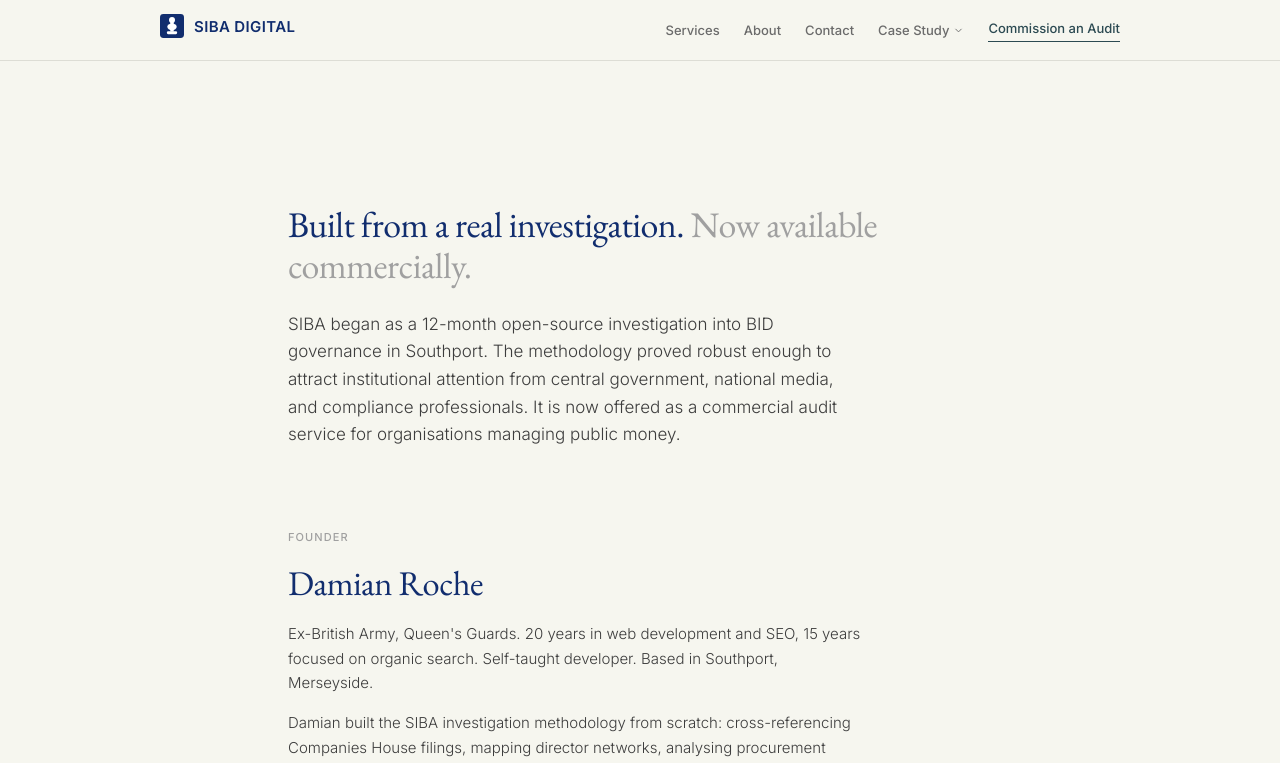
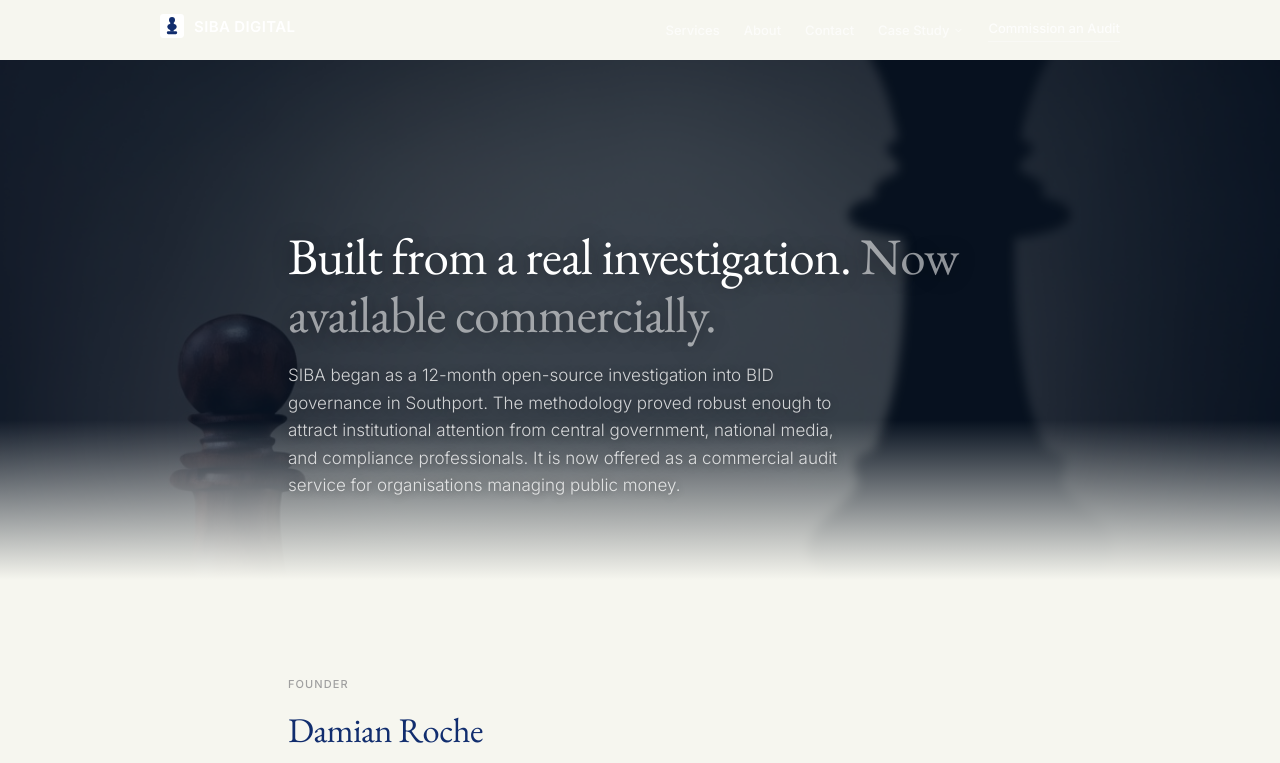
Before and after one commit to damian756/siba.digital, a Next.js app: page /about in a window 1280 px wide. Shown: the top 763 px of the page. Built offline with nearby package versions, Linux system fonts and the light colour scheme.

Commit message:
Add full-bleed hero to About page with transparent nav support

```diff
--- a/app/about/page.tsx
+++ b/app/about/page.tsx
@@ -1,4 +1,5 @@
 import type { Metadata } from "next";
+import Image from "next/image";
 import Link from "next/link";
 import { ArrowRight, ExternalLink } from "lucide-react";
 import Reveal from "@/components/Reveal";
@@ -47,23 +48,39 @@ export default function AboutPage() {
         dangerouslySetInnerHTML={{ __html: JSON.stringify(webPageSchema) }}
       />
 
-      <div className="mx-auto max-w-3xl px-4 sm:px-6 lg:px-8 py-24 lg:py-36">
-
-        <Reveal>
-          <h1 className="text-[32px] sm:text-[36px] text-[#112d6e] mb-6 leading-[1.15]">
+      {/* Hero */}
+      <div className="relative min-h-[65vh] flex items-end">
+        <Image
+          src="/images/about-hero.jpg"
+          alt="SIBA Digital — built from a real investigation"
+          fill
+          className="object-cover object-center"
+          priority
+        />
+        <div className="absolute inset-0 bg-[#0a1628]/78" />
+        <div className="absolute inset-x-0 bottom-0 h-40 bg-gradient-to-b from-transparent to-[#f6f6ef]" />
+        <div className="relative z-10 mx-auto w-full max-w-3xl px-4 sm:px-6 lg:px-8 pb-20 pt-36">
+          <h1
+            className="text-white mb-5 leading-[1.12]"
+            style={{
+              fontSize: "clamp(2rem, 1.4rem + 2.4vw, 3.2rem)",
+              textShadow: "0 2px 20px rgba(0,0,0,0.4)",
+            }}
+          >
             Built from a real investigation.{" "}
-            <span className="text-[#a0a0a0]">Now available commercially.</span>
+            <span className="text-white/55">Now available commercially.</span>
           </h1>
-        </Reveal>
-        <Reveal delay={150}>
-          <p className="text-[17px] text-[#3d3d3d] leading-relaxed max-w-xl mb-20">
+          <p className="text-white/78 text-[17px] leading-relaxed max-w-xl" style={{ textShadow: "0 1px 8px rgba(0,0,0,0.35)" }}>
             SIBA began as a 12-month open-source investigation into BID
             governance in Southport. The methodology proved robust enough to
             attract institutional attention from central government, national
             media, and compliance professionals. It is now offered as a
             commercial audit service for organisations managing public money.
           </p>
-        </Reveal>
+        </div>
+      </div>
+
+      <div className="mx-auto max-w-3xl px-4 sm:px-6 lg:px-8 py-16 lg:py-24">
 
         {/* Founder */}
         <Reveal>
@@ -213,6 +230,7 @@ export default function AboutPage() {
             </Link>
           </section>
         </Reveal>
+
       </div>
     </div>
   );
--- a/components/Nav.tsx
+++ b/components/Nav.tsx
@@ -21,7 +21,7 @@ const caseStudyLinks = [
 
 export default function Nav() {
   const pathname = usePathname();
-  const isHome = pathname === "/";
+  const hasHero = pathname === "/" || pathname === "/about";
   const [mobileOpen, setMobileOpen] = useState(false);
   const [dropdownOpen, setDropdownOpen] = useState(false);
   const [scrolled, setScrolled] = useState(false);
@@ -38,7 +38,7 @@ export default function Nav() {
   }, []);
 
   useEffect(() => {
-    if (!isHome) {
+    if (!hasHero) {
       setScrolled(false);
       return;
     }
@@ -46,9 +46,9 @@ export default function Nav() {
     onScroll();
     window.addEventListener("scroll", onScroll, { passive: true });
     return () => window.removeEventListener("scroll", onScroll);
-  }, [isHome]);
+  }, [hasHero]);
 
-  const transparent = isHome && !scrolled;
+  const transparent = hasHero && !scrolled;
 
   return (
     <header
```
Also changed, not shown: public/images/about-hero.jpg (added).
